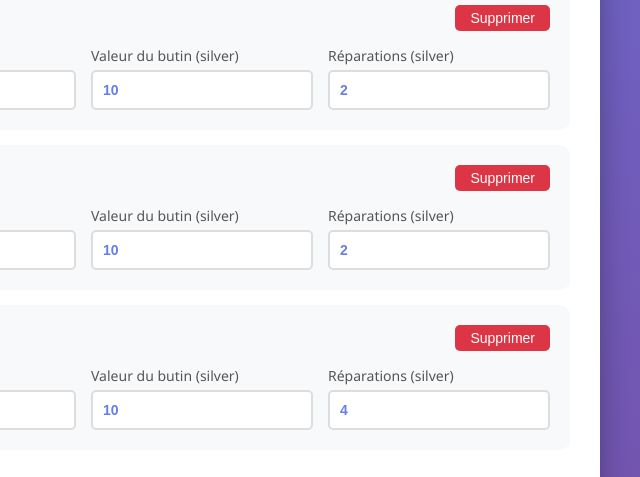
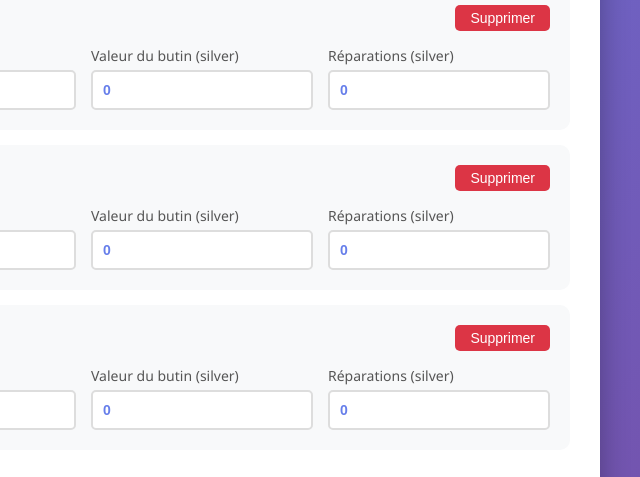
Before and after one commit to antoinecsk/calcul-stash, a plain HTML site: page index.html in a window 1280 px wide. Shown: the part 133-610 px from the top of the page, 440-1080 px from the left. Drawn offline with Linux system fonts and the light colour scheme.

Commit message:
Update index.html

```diff
--- a/index.html
+++ b/index.html
@@ -223,9 +223,9 @@
 
     <script>
         let players = [
-            { name: 'Mel', loot: 10, repair: 2 },
-            { name: 'Steven', loot: 10, repair: 2 },
-            { name: 'Antoine', loot: 10, repair: 4 }
+            { name: 'Mel', loot: 0, repair: 0 },
+            { name: 'Steven', loot: 0, repair: 0 },
+            { name: 'Antoine', loot: 0, repair: 0 }
         ];
 
         function renderPlayers() {
```
